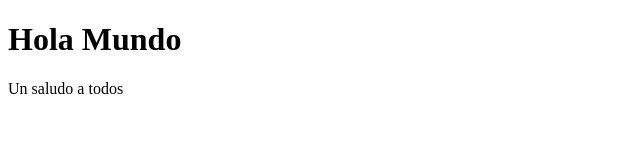
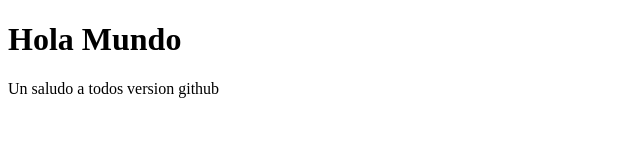
Before and after one commit to yeseniaconunas-design/mi-primer-proyecto, a plain HTML site: page index.html in a window 1280 px wide. Shown: the whole page, without its empty margins (0-640 px from the left). Drawn offline with Linux system fonts and the light colour scheme.

Commit message:
Update index.html

```diff
--- a/index.html
+++ b/index.html
@@ -7,6 +7,6 @@
 </head>
 <body>
     <h1>Hola Mundo</h1>
-    <p>Un saludo a todos</p>
+    <p>Un saludo a todos version github</p>
 </body>
 </html>
```
